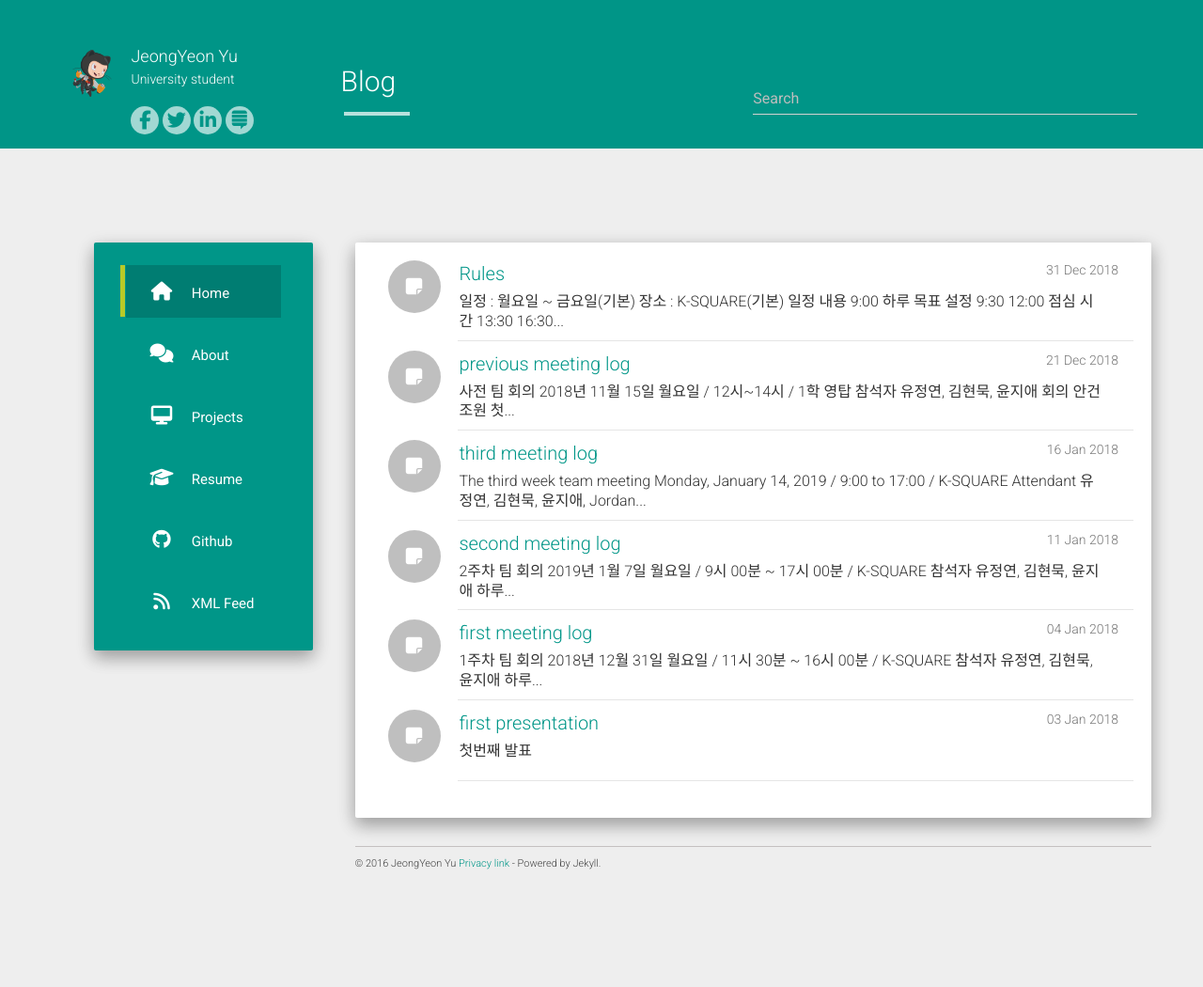
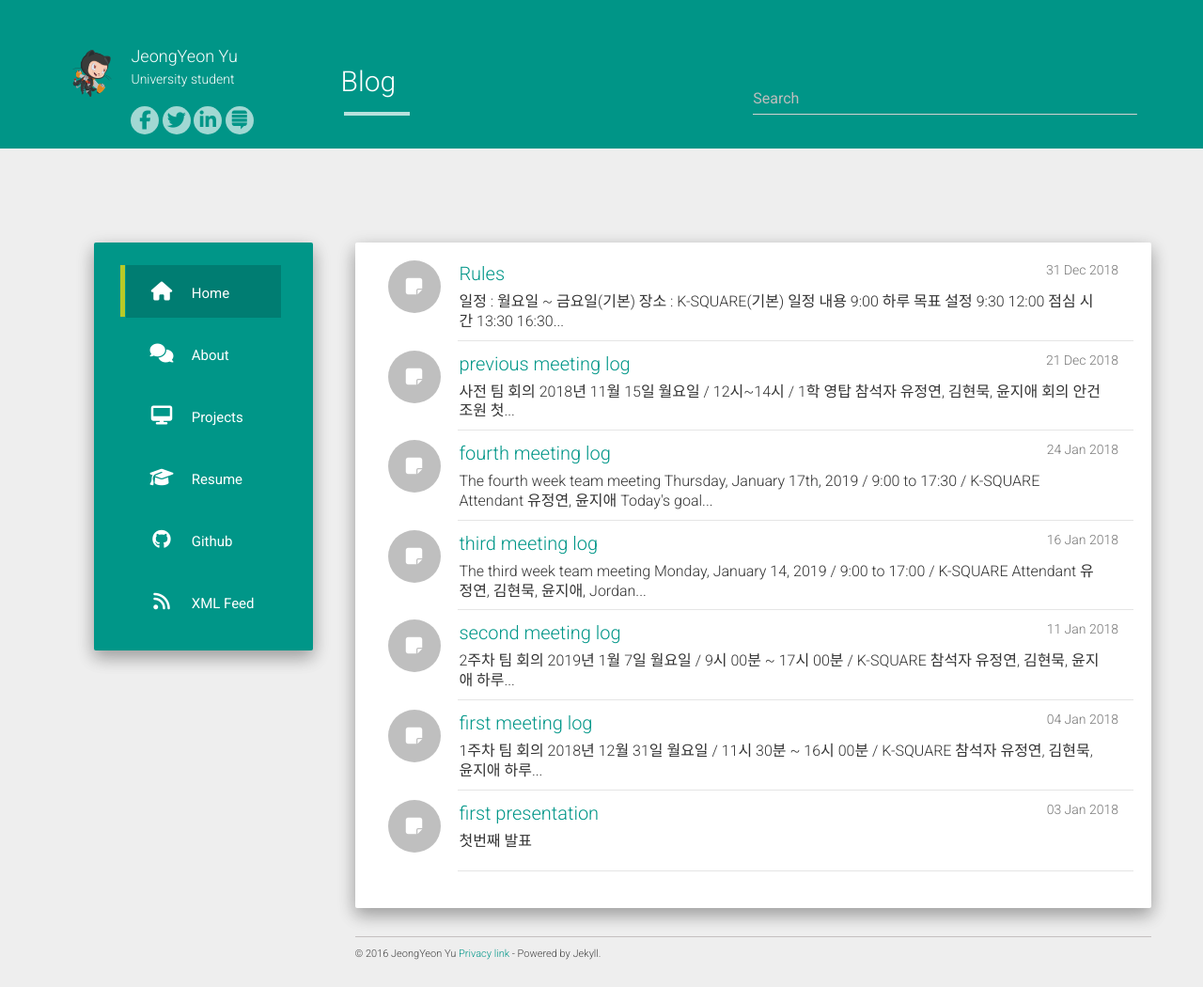
Before and after one commit to codeasashu/hcz-jekyll-blog, a Jekyll site: the page built from index.html, in a window 1280 px wide. Shown: the whole page at 94% size. Built offline with Jekyll 4.4.1, drawn with Linux system fonts in a browser that asks for light colours; nearby versions of some CDN libraries; the list of posts is cut into pages by our own code; before the commit the page ends 954 px from its top, so only the background shows below that.

Commit message:
uploaded fourth meeting log

```diff
--- /dev/null
+++ b/_posts/2018-01-24-fourth meeting log.md
@@ -0,0 +1,205 @@
+---
+layout: post
+title:  "fourth meeting log"
+categories: others
+
+---
+
+<h2>The fourth week team meeting</h2>
+<br>
+<hr />
+<h3>Thursday, January 17th, 2019 / 9:00 to 17:30 / K-SQUARE </h3>
+<br>
+<h4>Attendant</h4>
+<p>유정연, 윤지애</p>
+<br>
+<h4>Today's goal</h4>
+<ol>
+<li>Make sure the sensor's working performance</li>
+<li>Buy mini farm’s material</li>
+<li>Making mini farm</li>
+<li>Find AeroGarden</li>
+</ol>
+<br>
+<h4>Today's work</h4>
+<ul>
+<li>Updated website</li>
+<li>Finding multi-end nodes instruction</li>
+<li>Checking Farm’s size</li>
+</ul>
+<br>
+<h4>What we can't do</h4>
+<ol>
+<li>Making mini farm</li>
+</ol>
+<br>
+<h4>What will we do</h4>
+<ol>
+<li>Making mini farm</li>
+</ol>
+<br>
+<h4>What was lacking</h4>
+<ol>
+<li>The material of mini farm</li>
+</ol>
+<br>
+<hr />
+<h3>Friday, January 18th, 2019 / 9:00 to 16:00 / K-SQUARE </h3>
+<br>
+<h4>Attendant</h4>
+<p>유정연, 김현묵, 윤지애, Jordan</p>
+<br>
+<h4>Today's goal</h4>
+<ol>
+<li>Make mini farm
+<ol>
+<li>sawing</li>
+<li>nailing</li>
+<li>measuring</li>
+</ol>
+</li>
+</ol>
+<br>
+<h4>Today's work</h4>
+<ul>
+<li>Make mini farm
+<ul>
+<li>sawing</li>
+<li>nailing</li>
+<li>measuring</li>
+</ul>
+</li>
+<li>Updated video about sawing and nailing</li>
+</ul>
+<br>
+<h4>What will we do</h4>
+<ol>
+<li>Finish make mini farm</li>
+</ol>
+<br>
+<hr />
+<h3>Monday, January 21th, 2019 / 10:30 to 17:00 / K-SQUARE </h3>
+<br>
+<h4>Attendant</h4>
+<p>유정연, 윤지애</p>
+<br>
+<h4>Today's goal</h4>
+<ol>
+<li>Complete mini farm</li>
+</ol>
+<br>
+<h4>Today's work</h4>
+<ul>
+<li>Complete mini farm<ul>
+<li>make support stick</li>
+<li>Put on plastic on the mini farm</li>
+</ul></li>
+</ul>
+<br>
+<hr />
+<h3>Tuesday, January 22nd, 2019 / 9:00 to 19:00 / K-SQUARE </h3>
+<br>
+<h4>Attendant</h4>
+<p>유정연, 김현묵, 윤지애, Jordan</p>
+<br>
+<h4>Today's goal</h4>
+<ol>
+<li>Write the name at mini farm</li>
+<li>Buy Garden soil with Eric (Lunch)</li>
+<li>Check multi-sensors</li>
+<li>Take a picture with Jordan</li>
+<li>Make video guideline and scenario</li>
+</ol>
+<br>
+<h4>Today's work</h4>
+<ul>
+<li>Wrote the name at mini farm</li>
+<li>Bought Garden soil with Eric</li>
+<li>Downloading Data regularly[Using linux environment]</li>
+<li>Took a picture with Jordan</li>
+<li>Analyzed the data for logistic regression</li>
+<li>Made video guideline and scenario</li>
+</ul>
+<br>
+<h4>What we can't do</h4>
+<ol>
+<li>Check multi sensor(Coding)/li>
+</ol>
+<br>
+<h4>What will we do</h4>
+<ol>
+<li>Coding multi sensor</li>
+</ol>
+<br>
+<hr />
+<h3>Wednesday, January 23rd, 2019 / 9:00 to 16:00 / K-SQUARE </h3>
+<br>
+<h4>Attendant</h4>
+<p>유정연, 윤지애</p>
+<br>
+<h4>Today's goal</h4>
+<ol>
+<li>Finding measure R markdown macro</li>
+<li>Upload python code</li>
+<li>Weave Sensor action code</li>
+<li>Downloading Data regularly[Using windows environment]</li>
+</ol>
+<br>
+<h4>Today's work</h4>
+<ul>
+<li>Uploaded python code</li>
+<li>Found how to macro R markdown</li>
+<li>Modified R code and uploaded it</li>
+<li>Furnished solar lights at the farm and turned on it</li>
+<li>Made simple irrigation system</li>
+</ul>
+<br>
+<h4>What we can't do</h4>
+<ol>
+<li>Check multi sensor working well(Sensor is working but data didn’t upload in ThingSpeak)</li>
+<li>Downloading Data regularly[Using windows environment]</li>
+</ol>
+<br>
+<h4>What will we do</h4>
+<ol>
+<li>If the code doesn’t work well, find another way to save data</li>
+</ol>
+<br>
+<hr />
+<h3>Thursday, January 24th, 2019 / 9:00 to 17:00 / K-SQUARE </h3>
+<br>
+<h4>Attendant</h4>
+<p>유정연, 김현묵, 윤지애, Jordan</p>
+<br>
+<h4>Today's goal</h4>
+<ol>
+<li>Study LoRa multi-node</li>
+<li>Downloading Data regularly[Using windows environment]</li>
+<li>Draft thesis</li>
+<li>Make a video</li>
+</ol>
+<br>
+<h4>Today's work</h4>
+<ul>
+<li>Made a video</li>
+<li>Write Draft thesis</li>
+<li>Try code revision</li>
+<li>Downloaded Data regularly [ Using windows environment ]</li>
+</ul>
+<br>
+<h4>What we can't do</h4>
+<ol>
+<li>Multi sensor work simultaneously</li>
+</ol>
+<br>
+<hr />
+<h3>What to do next week</h3>
+<ol>
+<li>Install irrigation system for our farms</li>
+<li>Experiment LoRa for far distance(outside)</li>
+<li>Process our data with R</li>
+<li>Make multi sensor code(With Thingspeak)</li>
+</ol>
+<br>
+<hr />
+_ _ _
```
Also changed, not shown: _posts/2018-01-16-third meeting log.md (+1 -6 lines).
